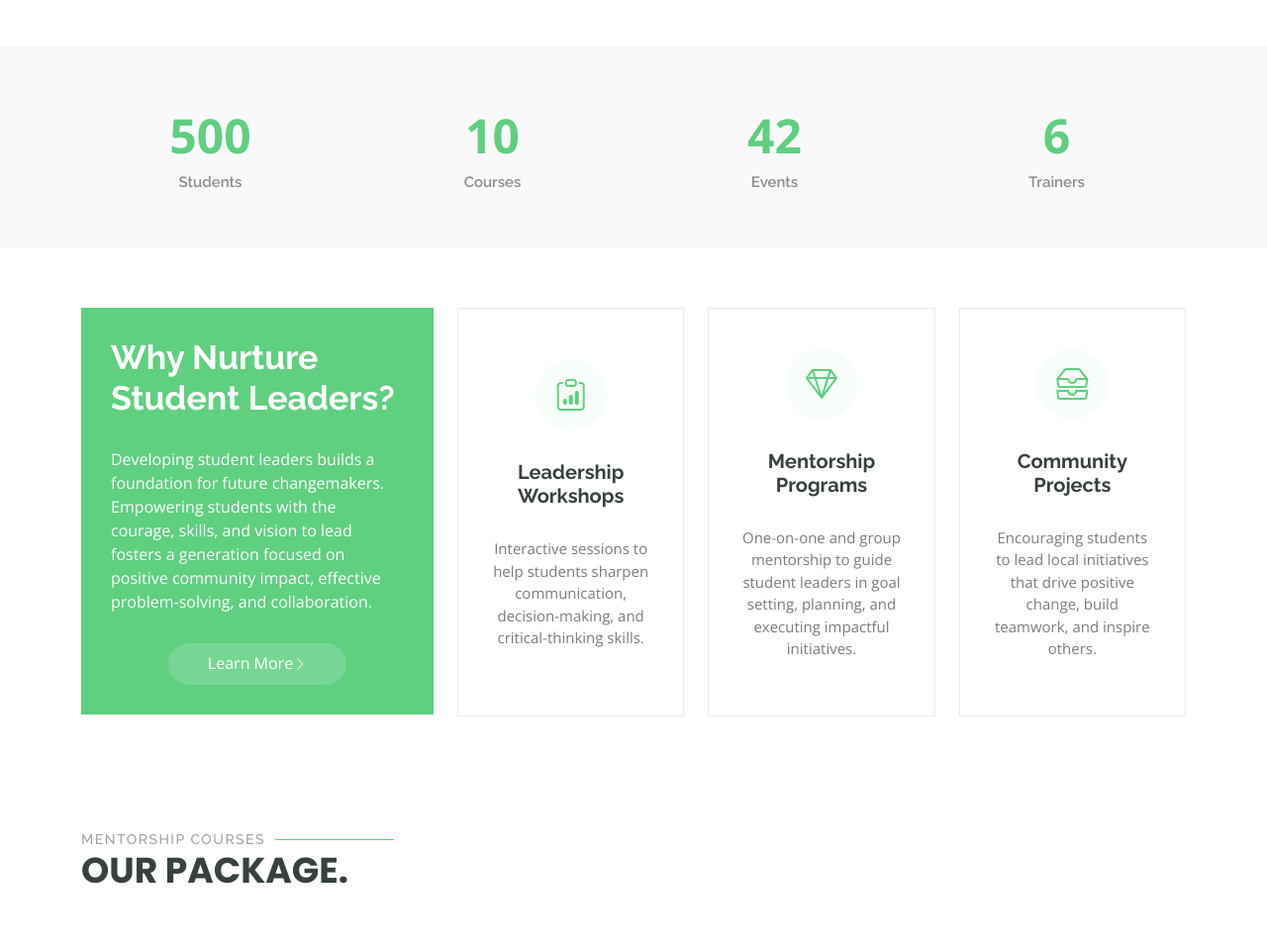
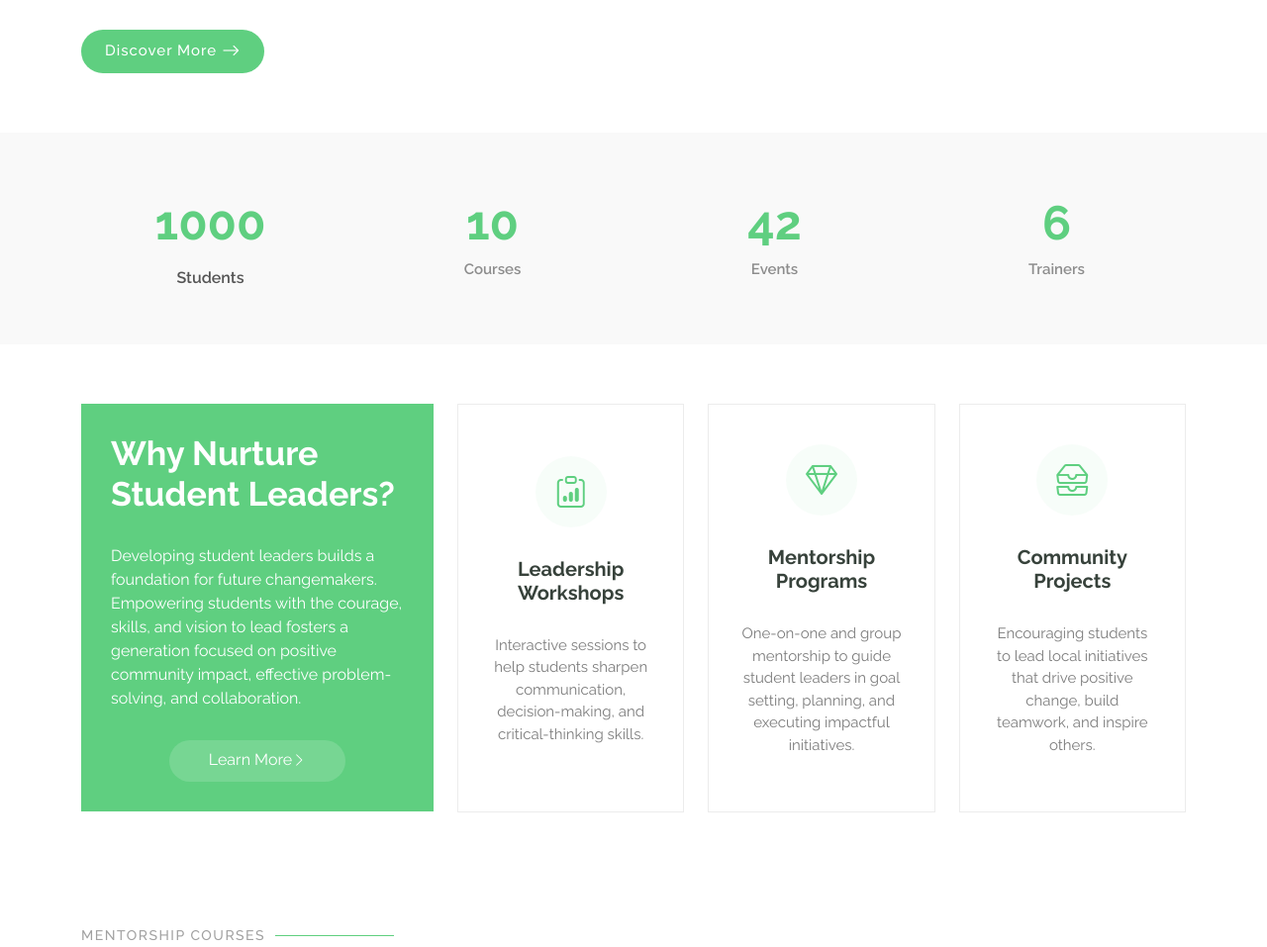
Before and after one commit to Clarity-Mentorship-Projects/clarity-mentorship-website, a Flask app: page / in a window 1280 px wide. Shown: the part 1365-2322 px from the top of the page at 99% size. Run offline with Flask 3, Linux system fonts and the light colour scheme; some libraries are stand-ins or nearby versions.

Commit message:
Font Change and UI

```diff
--- a/app/static/assets/css/main.css
+++ b/app/static/assets/css/main.css
@@ -1,8 +1,8 @@
 
 :root {
-  --default-font: "Open Sans",  system-ui, -apple-system, "Segoe UI", Roboto, "Helvetica Neue", Arial, "Noto Sans", "Liberation Sans", sans-serif, "Apple Color Emoji", "Segoe UI Emoji", "Segoe UI Symbol", "Noto Color Emoji";
-  --heading-font: "Raleway",  sans-serif;
-  --nav-font: "Poppins",  sans-serif;
+  --default-font: "Raleway", system-ui, -apple-system, "Segoe UI", Roboto, "Helvetica Neue", Arial, "Noto Sans", "Liberation Sans", sans-serif, "Apple Color Emoji", "Segoe UI Emoji", "Segoe UI Symbol", "Noto Color Emoji";
+  --heading-font: "Raleway", sans-serif;
+  --nav-font: "Raleway", sans-serif;
 }
 
 /* Global Colors - The following color variables are used throughout the website. Updating them here will change the color scheme of the entire website */
@@ -239,9 +239,9 @@ h6 {
 .header .btn-getstarted:focus {
   color: var(--contrast-color);
   background: var(--accent-color);
-  font-size: 14px;
-  padding: 8px 25px;
-  margin: 0 0 0 30px;
+  font-size: 12px;
+  padding: 2px 16px;
+  margin: 0 0 0 12px;
   border-radius: 50px;
   transition: 0.3s;
 }
@@ -866,7 +866,7 @@ section,
     padding: 50px 0;
 }
 .hero-content h5 {
-    font-family: 'Playfair Display', serif;
+    font-family: "Raleway", sans-serif;
     font-size: 2rem;
     font-weight: 700;
     color: #2c3e50;
@@ -951,6 +951,9 @@ section,
 
   .hero p {
     font-size: 18px;
+    text-align: justify; /* Justifies paragraph text */
+    line-height: 1.8;   /* Sets comfortable line spacing */
+    margin-bottom: 20px;
   }
 }
 
--- a/app/templates/base.html
+++ b/app/templates/base.html
@@ -62,7 +62,7 @@
             <i class="mobile-nav-toggle d-xl-none bi bi-list"></i>
         </nav>
 
-<a class="btn-getstarted" href="{{ url_for('main.contact') }}" style="display: flex; justify-content: center; align-items: center; text-align: center;">Get In Touch</a>
+<a class="btn-getstarted" href="{{ url_for('main.contact') }}" style="display: flex; justify-content: center; align-items: center; text-align: center;">Contact Us</a>
     </div>
 </header>
 
--- a/app/templates/contact.html
+++ b/app/templates/contact.html
@@ -59,7 +59,7 @@
                 </div>
 
                 <div class="col-lg-8">
-                    <form action="forms/contact.php" method="post" class="php-email-form" data-aos="fade-up"
+                    <form action="#" method="post" class="php-email-form" data-aos="fade-up"
                           data-aos-delay="200">
                         <div class="row gy-4">
 
--- a/app/templates/index.html
+++ b/app/templates/index.html
@@ -4,7 +4,7 @@
 <main class="main">
     <section class="container hero-section">
         <div class="row align-items-center">
-            <div class="col-lg-6 hero-content text-lg-start text-center">
+            <div class="col-lg-6 hero-content text-lg-start m-2">
                 <h5><strong>About Clarity Chebet</strong></h5>
                 <p>Clarity Chebet is a passionate leadership mentor, educator, and coach dedicated to empowering young
                     leaders in Kenya and beyond.</p>
@@ -56,10 +56,14 @@
             <div class="row gy-4">
 
                 <div class="col-lg-3 col-md-6">
-                    <div class="stats-item text-center w-100 h-100">
-        <span data-purecounter-start="0" data-purecounter-end="500" data-purecounter-duration="1"
-              data-purecounter-suffix="+" class="purecounter"></span>
-                        <p>Students</p>
+                    <div class="stats-item text-center w-100 h-100" style="font-size: 24px; font-weight: bold;">
+        <span data-purecounter-start="0"
+              data-purecounter-end="1000"
+              data-purecounter-duration="1"
+              data-purecounter-suffix="+"
+              class="purecounter"
+              style="display: inline-block;"></span>
+                        <p style="margin-top: 8px; font-size: 16px; color: #555;">Students</p>
                     </div>
                 </div><!-- End Stats Item -->
 
@@ -258,7 +262,8 @@
                             <h4>John Mwangi</h4>
                             <span>Leadership Development</span>
                             <p>
-                            Passionate about empowering students through effective leadership principles, John focuses on building confidence and communication skills in young leaders.
+                                Passionate about empowering students through effective leadership principles, John
+                                focuses on building confidence and communication skills in young leaders.
                             </p>
                             <div class="social">
                                 <a href=""><i class="bi bi-twitter"></i></a>
@@ -278,7 +283,8 @@
                             <h4>Grace Achieng</h4>
                             <span>Community Leadership</span>
                             <p>
-                            Grace specializes in guiding students to design and lead impactful community projects, inspiring change in local and national frameworks.
+                                Grace specializes in guiding students to design and lead impactful community projects,
+                                inspiring change in local and national frameworks.
                             </p>
                             <div class="social">
                                 <a href=""><i class="bi bi-twitter"></i></a>
@@ -298,7 +304,8 @@
                             <h4>David Njoroge</h4>
                             <span>Advanced Mentorship</span>
                             <p>
-                            With years of experience in mentorship, David trains students on advanced strategies to become inspirational leaders and effective mentors.
+                                With years of experience in mentorship, David trains students on advanced strategies to
+                                become inspirational leaders and effective mentors.
                             </p>
                             <div class="social">
                                 <a href=""><i class="bi bi-twitter"></i></a>
```
Also changed, not shown: app/static/assets/js/main.js (line endings or trailing spaces). Lines whose indentation alone changed are shown as unchanged.
